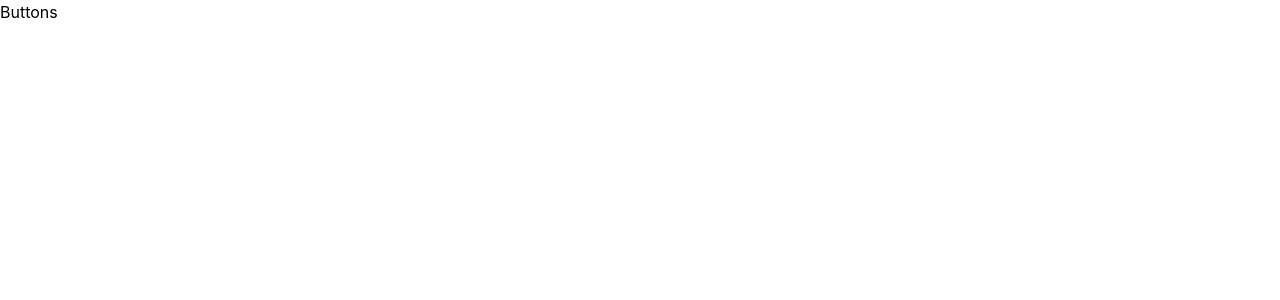
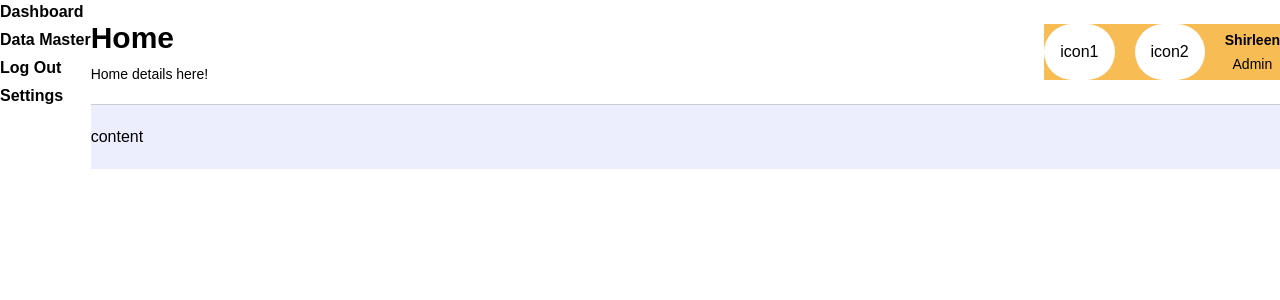
Before and after one commit to shirleen-sho/pmb-final-project-elearning, a Next.js app in the folder elearning-msib/: page / in a window 1280 px wide. Shown: the top 300 px of the page. Built offline with nearby package versions, Linux system fonts and the light colour scheme.

Commit message:
shirleen - config color, font, layout (unfinished)

```diff
--- /dev/null
+++ b/elearning-msib/Components/Layout/SideMenu/index.jsx
@@ -0,0 +1,44 @@
+import React from "react";
+import Link from "next/link";
+
+const SideMenu = () => {
+  const menus = [
+    {
+      menu: { route: "/dashboard", name: "Dashboard" },
+    },
+    {
+      menu: { route: "/data_master", name: "Data Master" },
+      sub_menu: [
+        { route: "/identitas_sekolah", name: "Identitas Sekolah" },
+        { route: "/tahun_akademik", name: "Tahun Akademik" },
+        { route: "/gedung", name: "Gedung" },
+        { route: "/ruangan", name: "Ruangan" },
+        { route: "/tingkatan", name: "Tingkatan" },
+        { route: "/kelas", name: "Kelas" },
+        { route: "/kalender_akademik", name: "Kalender Akademik" },
+        { route: "/jam_pembelajaran", name: "Jam Pembelajaran" },
+      ],
+    },
+    {
+      menu: { route: "/logout", name: "Log Out" },
+    },
+    {
+      menu: { route: "/settings", name: "Settings" },
+    },
+  ];
+  return (
+    <div className="bg-primary-100 flex flex-col gap-1 px-2 py-16 rounded-3xl min-h-screen">
+      {menus.map(({ menu }) => {
+        return (
+          <Link href={menu.route} key={menu.route}>
+            <a className="font-semibold text-xs px-6 py-2 hover:bg-primary-200 hover:rounded-full">
+              {menu.name}
+            </a>
+          </Link>
+        );
+      })}
+    </div>
+  );
+};
+
+export default SideMenu;
--- a/elearning-msib/Components/Layout/index.jsx
+++ b/elearning-msib/Components/Layout/index.jsx
@@ -0,0 +1,13 @@
+import React from "react";
+import SideMenu from "./SideMenu";
+
+const Layout = ({ children }) => {
+  return (
+    <div className="flex flex-row gap-10 p-10">
+      <SideMenu />
+      {children}
+    </div>
+  );
+};
+
+export default Layout;
--- a/elearning-msib/pages/index.js
+++ b/elearning-msib/pages/index.js
@@ -1,9 +1,28 @@
 import Buttons from "../Components/Buttons";
+import Layout from "../Components/Layout";
 
 export default function Home() {
   return (
     <>
-      <Buttons/>
+      <Layout>
+        <div className="flex flex-col flex-grow">
+          <div className="flex flex-row justify-between items-center py-5 border-b border-neutral-2">
+            <div className="flex flex-col gap-2">
+              <div className="font-bold text-3xl">Home</div>
+              <div className="font-medium text-sm">Home details here!</div>
+            </div>
+            <div className="flex flex-row items-center gap-5 bg-warning-base">
+              <div className="bg-white p-4 rounded-full">icon1</div>
+              <div className="bg-white p-4 rounded-full">icon2</div>
+              <div className="flex flex-col gap-1 items-center">
+                <div className="font-semibold text-sm">Shirleen</div>
+                <div className="font-normal text-sm">Admin</div>
+              </div>
+            </div>
+          </div>
+          <div className="bg-primary-50 h-full py-5">content</div>
+        </div>
+      </Layout>
     </>
-  )
+  );
 }
--- a/elearning-msib/styles/globals.css
+++ b/elearning-msib/styles/globals.css
@@ -1,12 +1,14 @@
 @tailwind base;
 @tailwind components;
 @tailwind utilities;
+
+@import url("https://fonts.googleapis.com/css2?family=Poppins:ital,wght@0,100;0,200;0,300;0,400;0,500;0,600;0,700;0,800;0,900;1,100;1,200;1,300;1,400;1,500;1,600;1,700;1,800;1,900&display=swap");
+
 html,
 body {
   padding: 0;
   margin: 0;
-  font-family: -apple-system, BlinkMacSystemFont, Segoe UI, Roboto, Oxygen,
-    Ubuntu, Cantarell, Fira Sans, Droid Sans, Helvetica Neue, sans-serif;
+  font-family: "Poppins", sans-serif;
 }
 
 a {
--- a/elearning-msib/tailwind.config.js
+++ b/elearning-msib/tailwind.config.js
@@ -5,7 +5,36 @@ module.exports = {
     "./components/**/*.{js,ts,jsx,tsx}",
   ],
   theme: {
-    extend: {},
+    extend: {
+      colors: {
+        primary: {
+          50: "#eceefe",
+          100: "#ced3fb",
+          200: "#acb7f9",
+          300: "#899af7",
+          400: "#6d80f4",
+          500: "#5667eb",
+        },
+        success: {
+          base: "#81e052",
+          hover: "#67d92a",
+        },
+        error: {
+          base: "#ee2b2b",
+          hover: "#dc1e25",
+        },
+        warning: {
+          base: "#f8bc54",
+          hover: "#f7ad31",
+        },
+        neutral: {
+          1: "#F2F2F3",
+          2: "#C8CDD0",
+          3: "#415058",
+          4: "#1F292E",
+        },
+      },
+    },
   },
   plugins: [],
-}
+};
```
Also changed, not shown: 1 other file (tests, documents, lock files or other folders).
